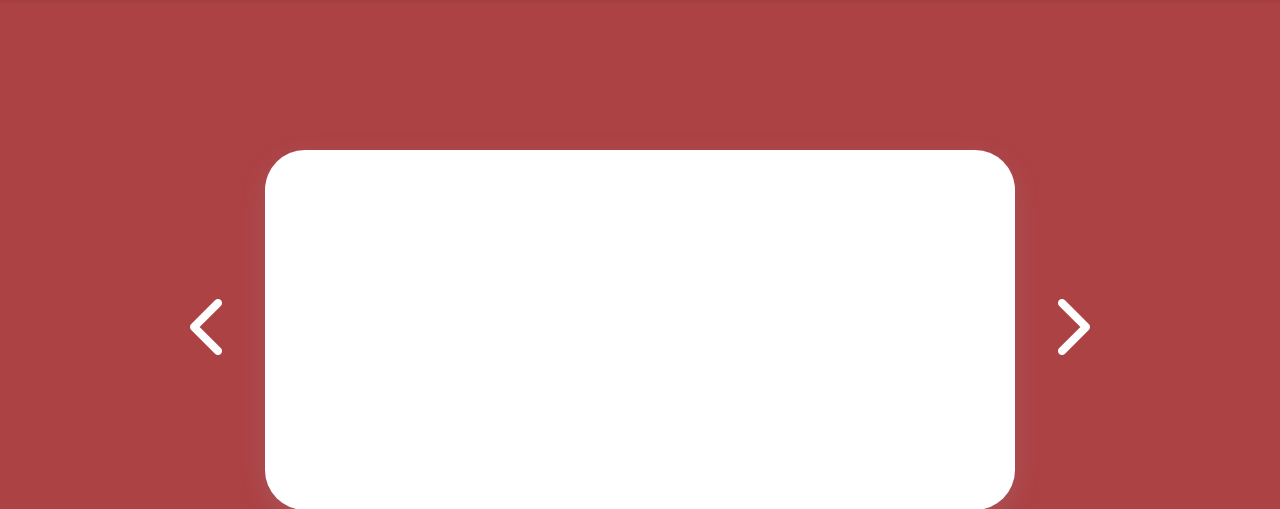
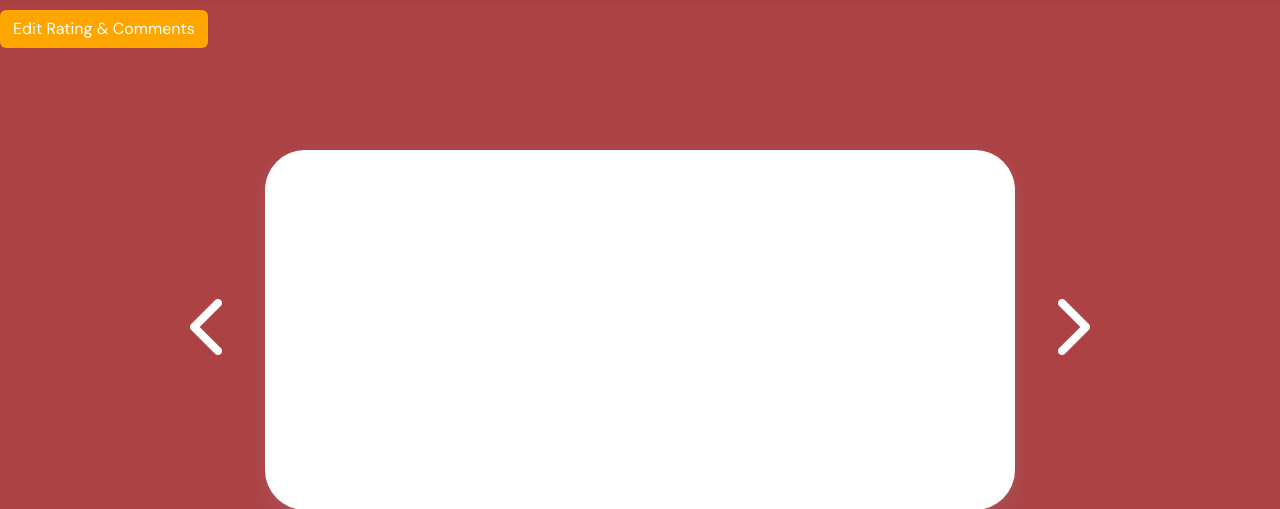
Before and after one commit to Maxw311nyimbili/ashesihiring, a Flask app: page /faculty_dashboard in a window 1280 px wide. Shown: the part 70-579 px from the top of the page. Run offline with Flask 3, Linux system fonts and the light colour scheme; data that the repository does not hold is empty.

Commit message:
initial commit

```diff
--- a/static/scripts/main.js
+++ b/static/scripts/main.js
@@ -240,6 +240,7 @@
     .then(data => {
         if (data.success) {
             alert("Rating submitted successfully!");
+            disableInputs(); // Disable inputs after submission
         } else {
             alert("Error: " + data.message);
         }
@@ -248,22 +249,14 @@
 });
 
 
+// Function to fetch and display comments
 function fetchComments(applicationId) {
-    console.log("Fetching comments for Application ID:", applicationId); // Debugging
-
     fetch(`/get_comments?application_id=${applicationId}`)
         .then(response => response.json())
         .then(data => {
-            console.log("Fetched Data:", data); // Check response in DevTools Console
-
             if (data.success) {
                 let commentsSection = document.getElementById("comments-section");
-                if (!commentsSection) {
-                    console.error("Error: comments-section not found in DOM");
-                    return;
-                }
-
-                commentsSection.innerHTML = ""; // Clear previous comments
+                commentsSection.innerHTML = "";
 
                 if (data.comments.length === 0) {
                     commentsSection.innerHTML = "<p>No comments yet.</p>";
@@ -271,8 +264,6 @@
                 }
 
                 data.comments.forEach(comment => {
-                    console.log("Processing Comment:", comment); // Debug each comment
-
                     const commentDiv = document.createElement("div");
                     commentDiv.classList.add("border", "p-2");
                     commentDiv.setAttribute("id", `comment-${comment.id}`);
@@ -284,20 +275,49 @@
                         </p>
                         <small class="text-muted">
                             <button class="btn btn-sm" style="background:#008080 !important; color: white;"
-                                onclick="editComment('${comment.id}')">Edit</button>
+                                onclick="editComment('${comment.id}')" id="edit-btn-${comment.id}" disabled>Edit</button>
                             <button class="btn btn-sm" style="background:#AD4245 !important; color: white;"
-                                onclick="deleteComment('${comment.id}')">Delete</button>
+                                onclick="deleteComment('${comment.id}')" id="delete-btn-${comment.id}" disabled>Delete</button>
                         </small>
                     `;
 
                     commentsSection.appendChild(commentDiv);
                 });
+
+                disableInputs(); // Ensure inputs and buttons are disabled after fetching
             } else {
                 console.error("Failed to fetch comments:", data.message);
             }
         })
         .catch(error => console.error("Error fetching comments:", error));
 }
+
+
+// Function to disable rating input, comment box, and buttons
+function disableInputs() {
+    document.getElementById("rating").disabled = true;
+    document.getElementById("new-comment").disabled = true;
+
+    document.querySelectorAll("[id^='edit-btn-'], [id^='delete-btn-']").forEach(btn => {
+        btn.disabled = true;
+    });
+}
+
+// Function to enable editing
+function enableEditing() {
+    document.getElementById("rating").disabled = false;
+    document.getElementById("new-comment").disabled = false;
+
+    document.querySelectorAll("[id^='edit-btn-'], [id^='delete-btn-']").forEach(btn => {
+        btn.disabled = false;
+    });
+}
+
+// Add an "Edit Rating & Comments" button to enable editing
+document.body.insertAdjacentHTML("beforeend", `
+    <button id="edit-mode-btn" class="btn" onclick="enableEditing()"
+        style="background:#FFA500 !important; color: white; margin-top:10px;">Edit Rating & Comments</button>
+`);
 
 // // Function to edit a comment
 function editComment(commentId) {
--- a/templates/faculty_dashboard.html
+++ b/templates/faculty_dashboard.html
@@ -93,6 +93,12 @@
                 <div style="display: flex; color: #AD4245;"><label for="rating">Rating: </label>
                 <input type="number" id="rating" min="1" max="5" style=" margin-left: 5px; width: 50px;" placeholder="5 - excellent"></div>
                 <br>
+
+                <button id="edit-comment-btn" style="display: none; background:#236465; color: white;" class="btn btn-sm">
+                Edit Rating & Comment
+                </button>
+
+
                 <!-- This must be the first display we see -->
                 <div id="first_display">
                     <div class="name-area" style="display: flex;">
```
